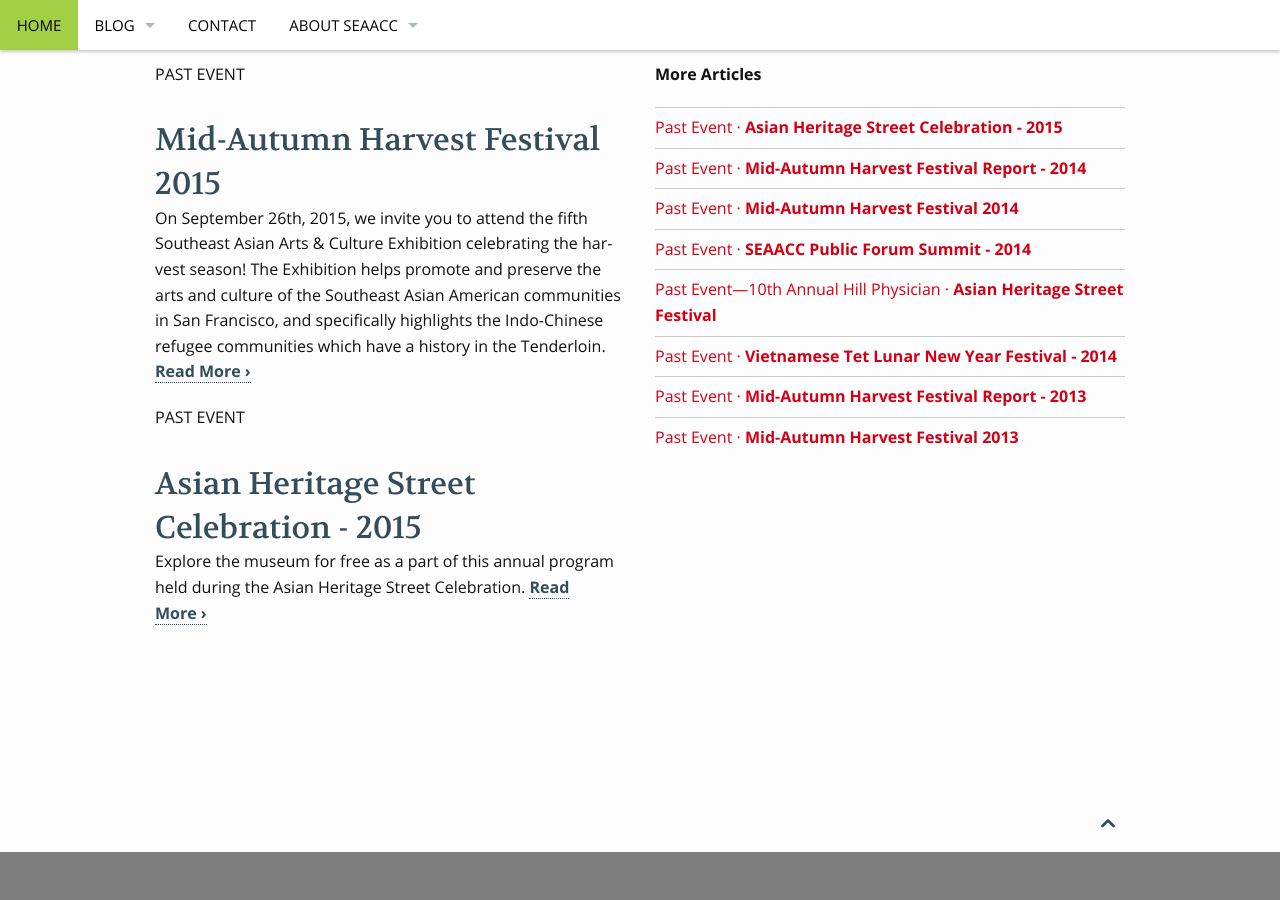
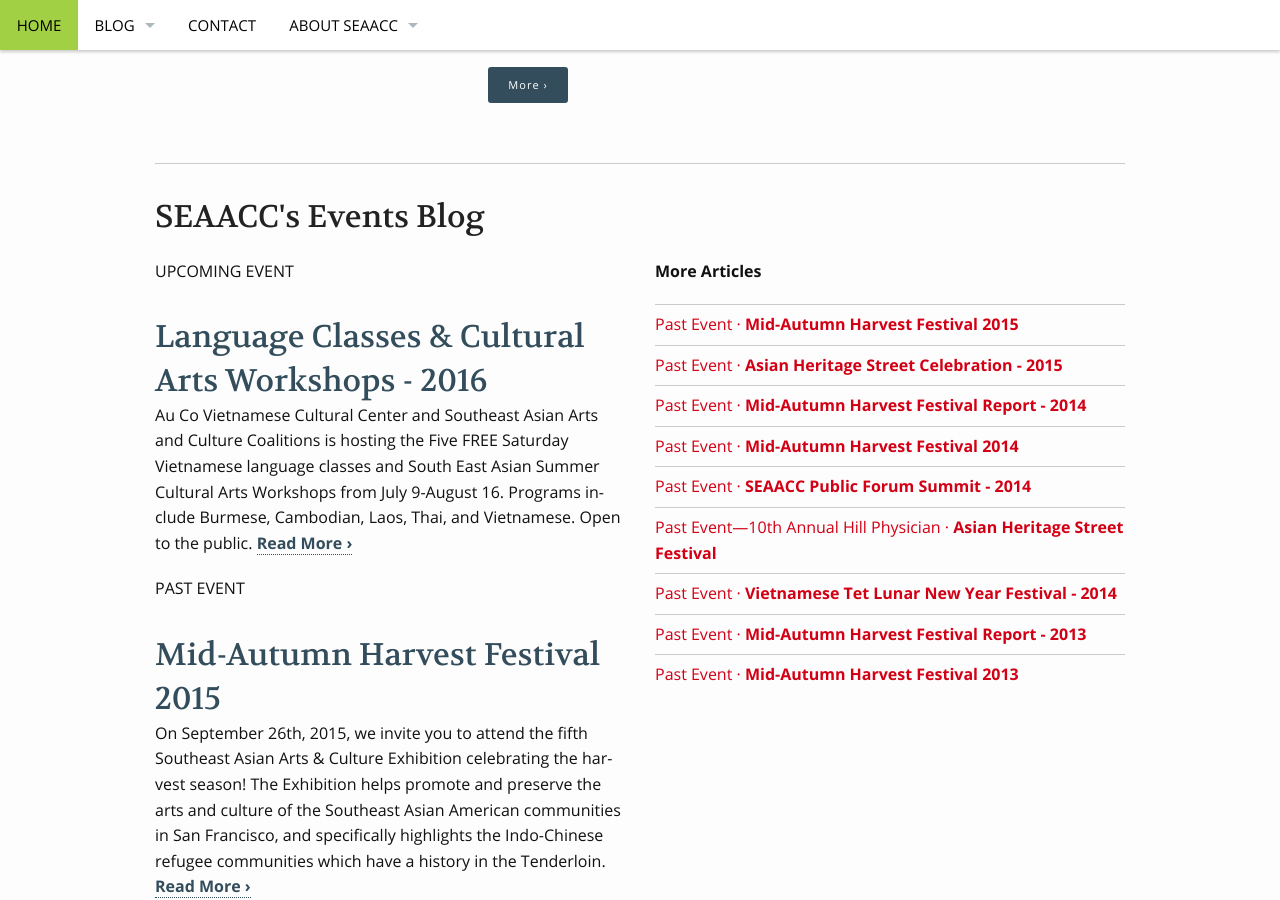
Before and after one commit to nghin/seaaccsf.org.dev, a Jekyll site: the page built from pages/pages-root-folder/index.md, in a window 1280 px wide and 900 px high, scrolled down 1218 px. Built offline with Jekyll 4.4.1, drawn with Linux system fonts in a browser that asks for light colours; some of the changed text lies outside the part shown.

Commit message:
Added Summer Program

```diff
--- a/_layouts/frontpage.html
+++ b/_layouts/frontpage.html
@@ -15,6 +15,17 @@
 * First check, if widget is empty or not by checking if there is a title
 *
 {% endcomment %}
+<!-- ########## headline items ############ -->
+<div class="row t30">
+	<div class="medium-12 columns">
+    <!-- img src="{{ site.urlimg }}Thi Ca Su Viet thu phap.png" style="margin: 7px 15px 0px 0px; max-width: 50%; padding: 0px;" -->
+    <p>
+    <h2 class="font-size-h3 t10">Language Classes & Cultural Arts Workshops</h2>
+    Au Co Vietnamese Cultural Center and Southeast Asian Arts and Culture Coalitions is hosting the <em><strong>Five FREE Saturday Vietnamese language classes and South East Asian Summer Cultural Arts Workshops</strong></em> from <em><strong>July 9-August 16</strong></em>. Programs include Burmese, Cambodian, Laos, Thai, and Vietnamese. Open to the public (<a href="{{ site.baseurl }}/events/Language-Culture-Program-2016/"><em>click <u>here</u> for further details and links to download application forms</em></a>).</p>
+    <hr />
+	</div>
+</div>
+<!-- ########## end headline items ############ -->
 <div class="row t30">
 	<div class="medium-12 columns">
 		<img width="424" src="{{ site.urlimg }}seaacc-logo.png">
```
Also changed, not shown: _posts/events/2016-05-10-Language-Culture-Program-2016.md (added, +40 -0 lines).
